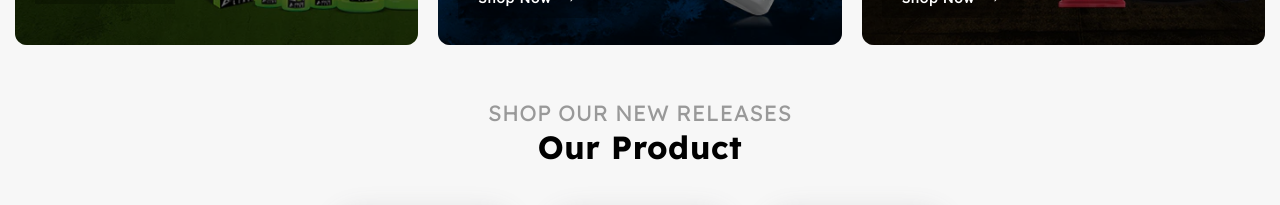
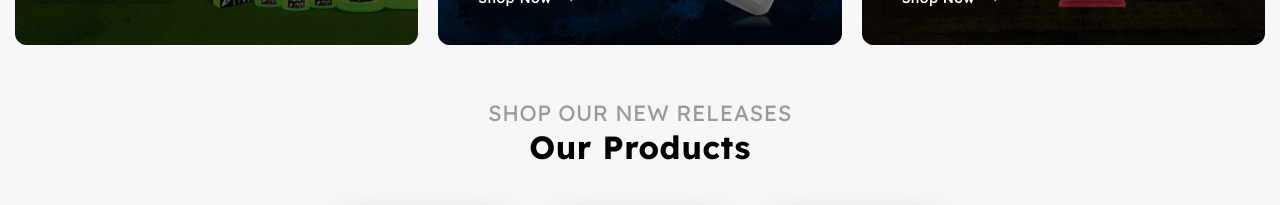
Before and after one commit to yadavashishdhirendra/fitness-hub, a React (Create React App) app: page / in a window 1280 px wide. Shown: the part 820-1025 px from the top of the page. Built offline with nearby package versions, Linux system fonts and the light colour scheme; a web font is replaced by a local one.

Commit message:
reversed item

```diff
--- a/src/Screens/Home.jsx
+++ b/src/Screens/Home.jsx
@@ -161,7 +161,7 @@ const Home = () => {
                 <div className='our__products__container'>
                     <p>SHOP OUR NEW RELEASES
                     </p>
-                    <h2>Our Product</h2>
+                    <h2>Our Products</h2>
                 </div>
                 {/* Our Products Header ends here */}
 
```
